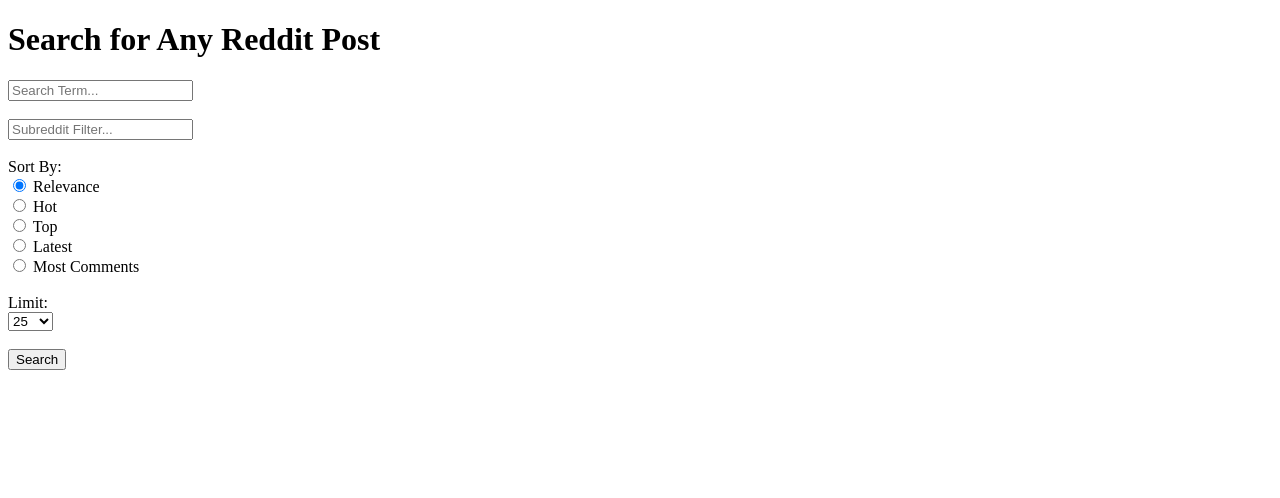
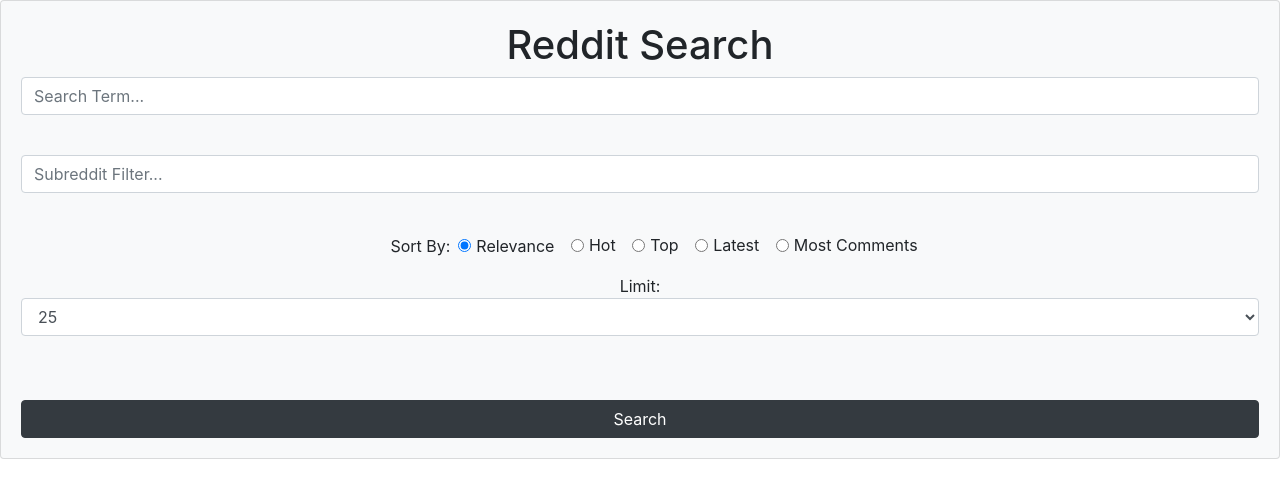
Before and after one commit to guledm12/reddit-client, a website built with Parcel: page index.html in a window 1280 px wide. Built offline with nearby package versions, Linux system fonts and the light colour scheme.

Commit message:
added bootstrap

```diff
--- a/index.html
+++ b/index.html
@@ -6,12 +6,16 @@
         <title></title>
         <meta name="description" content="">
         <meta name="viewport" content="width=device-width, initial-scale=1">
+        <link rel="stylesheet" href="https://cdn.jsdelivr.net/npm/bootstrap@4.6.2/dist/css/bootstrap.min.css">
+        <script src="https://cdn.jsdelivr.net/npm/jquery@3.6.4/dist/jquery.slim.min.js"></script>
+        <script src="https://cdn.jsdelivr.net/npm/popper.js@1.16.1/dist/umd/popper.min.js"></script>
+        <script src="https://cdn.jsdelivr.net/npm/bootstrap@4.6.2/dist/js/bootstrap.bundle.min.js"></script>
     </head>
 
     <body>
-        <div id="search-container" class="container">
+        <div id="search-container" class="text-center" >
         <div id="search" class="card card-body bg-light mb-2">
-            <h1>Search for Any Reddit Post</h1>
+            <h1>Reddit Search</h1>
             <form id="search-form">
                 <div class="form-group">
                     <input type="text" id="search-input" class="form-control mb-3" placeholder="Search Term...">
@@ -23,8 +27,8 @@
                 </div>
                 <br>
 
-                <div class="form-check form-check-inline">
-                    Sort By:
+                <ul>
+                <div class="form-check form-check-inline"> Sort By:
                     <br>
                     <input class="form-check-input ml-2" type="radio" name="sortby" value="relevance" checked>
                     <label class="form-check-label">Relevance</label>
@@ -46,6 +50,7 @@
                     <label class="form-check-label">Most Comments</label>
                 </div>
                 <br>
+                </ul>
 
                 <div class="form-group">Limit:
                     <br>
--- a/package.json
+++ b/package.json
@@ -18,5 +18,8 @@
   "homepage": "https://github.com/guledm12/reddit-client#readme",
   "devDependencies": {
     "parcel": "^2.9.2"
+  },
+  "dependencies": {
+    "bootstrap": "^5.3.0"
   }
 }
```
Also changed, not shown: 1 other file.
